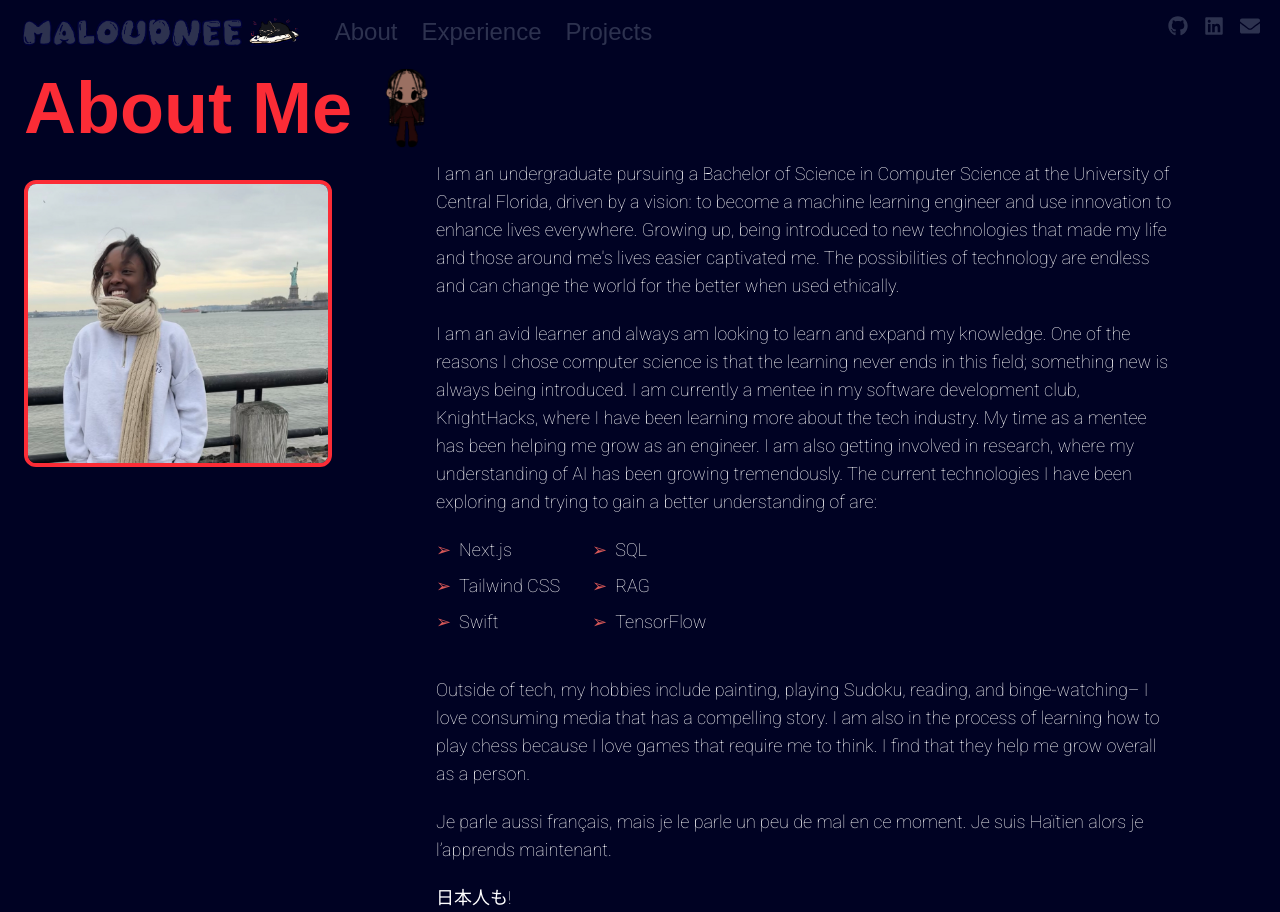
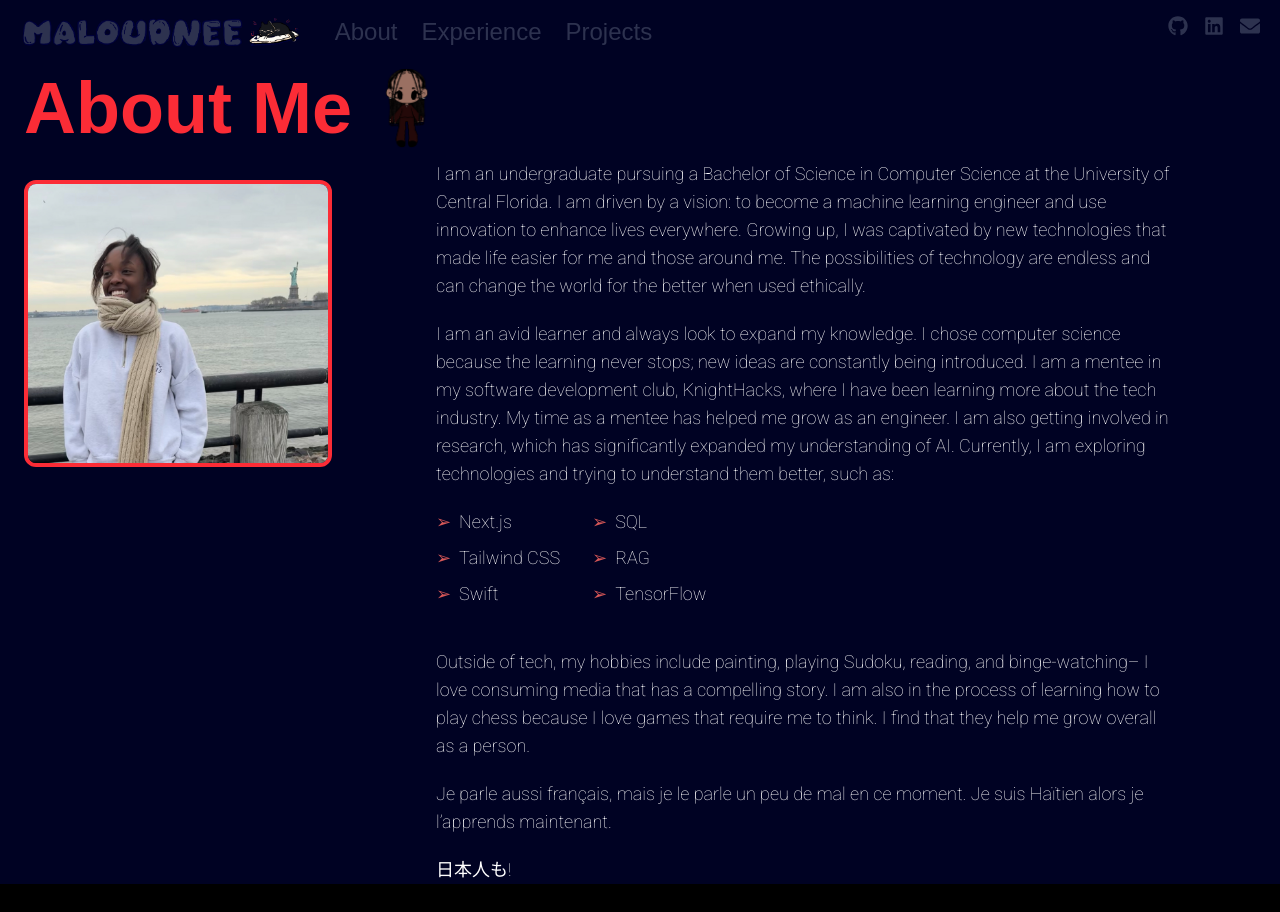
Before and after one commit to maloudnee/personal-portfolio, a Next.js app: page /about in a window 1280 px wide. After the commit the page ends 884 px from the top, so only its background shows below. Built offline with nearby package versions, Linux system fonts and the light colour scheme; a web font is replaced by a local one.

Commit message:
grammar sucked before

```diff
--- a/src/app/about/page.js
+++ b/src/app/about/page.js
@@ -13,18 +13,18 @@ export default function About() {
                 <div className="md:w-3/5 ml-5 md:ml-10 space-y-5">
                         <div className="font-roboto text-white text-lg space-y-5">
                             <p>
-                            I am an undergraduate pursuing a Bachelor of Science in Computer Science at the University of Central Florida,
-                            driven by a vision: to become a machine learning engineer and use innovation to enhance lives everywhere.
-                            Growing up, being introduced to new technologies that made my life and those around me's lives easier captivated me.
-                            The possibilities of technology are endless and can change the world for the better when used ethically.
+                            I am an undergraduate pursuing a Bachelor of Science in Computer Science at the University of Central Florida. I am driven
+                            by a vision: to become a machine learning engineer and use innovation to enhance lives everywhere. Growing up, I was captivated
+                            by new technologies that made life easier for me and those around me. The possibilities of technology are endless and can change
+                            the world for the better when used ethically.
                             </p>
 
                             <p>
-                            I am an avid learner and always am looking to learn and expand my knowledge. One of the reasons I chose computer science
-                            is that the learning never ends in this field; something new is always being introduced. I am currently a mentee in my software
-                            development club, KnightHacks, where I have been learning more about the tech industry. My time as a mentee has been helping me
-                            grow as an engineer. I am also getting involved in research, where my understanding of AI has been growing tremendously.
-                            The current technologies I have been exploring and trying to gain a better understanding of are:
+                            I am an avid learner and always look to expand my knowledge. I chose computer science because the learning never stops;
+                            new ideas are constantly being introduced. I am a mentee in my software development club, KnightHacks, where I have been learning
+                            more about the tech industry. My time as a mentee has helped me grow as an engineer. I am also getting involved in research,
+                            which has significantly expanded my understanding of AI. Currently, I am exploring technologies and trying to understand them
+                            better, such as:
                             </p>
                         </div>
 
```
